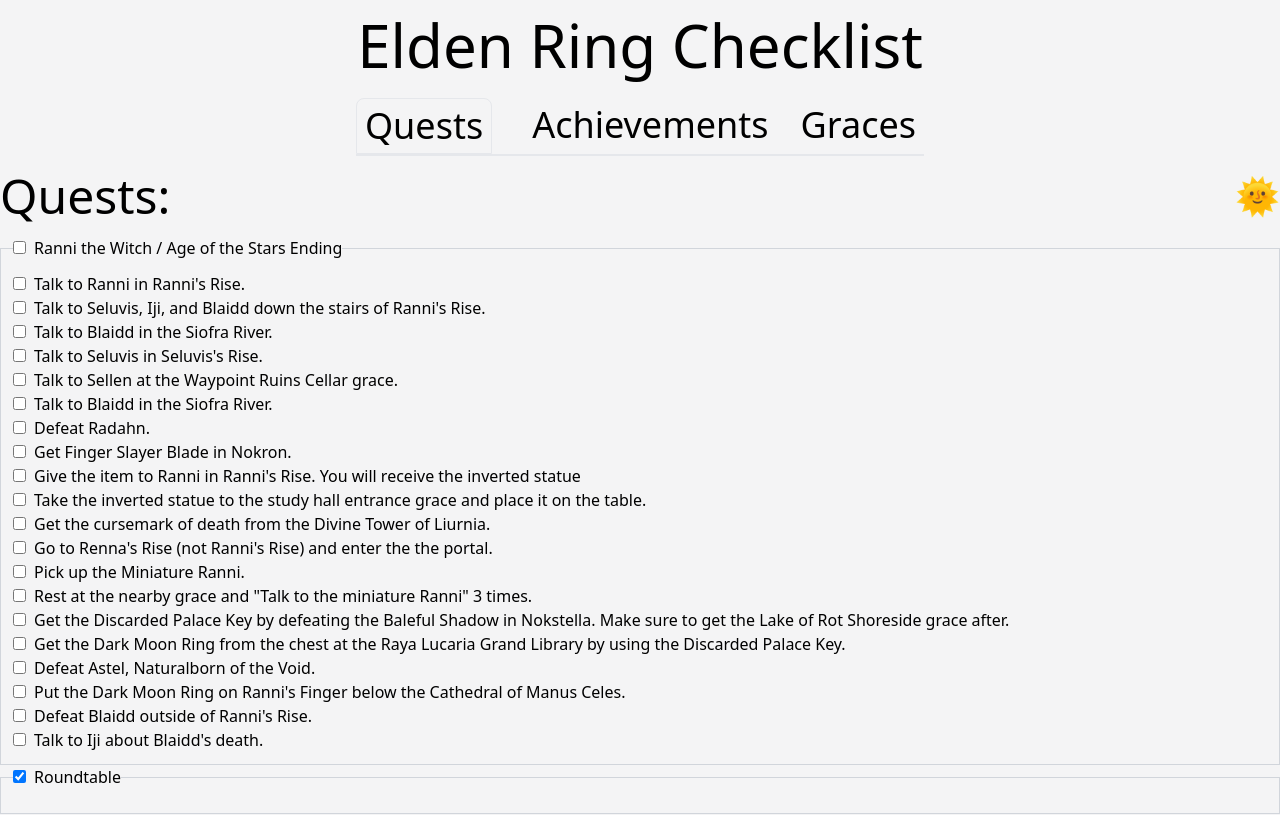
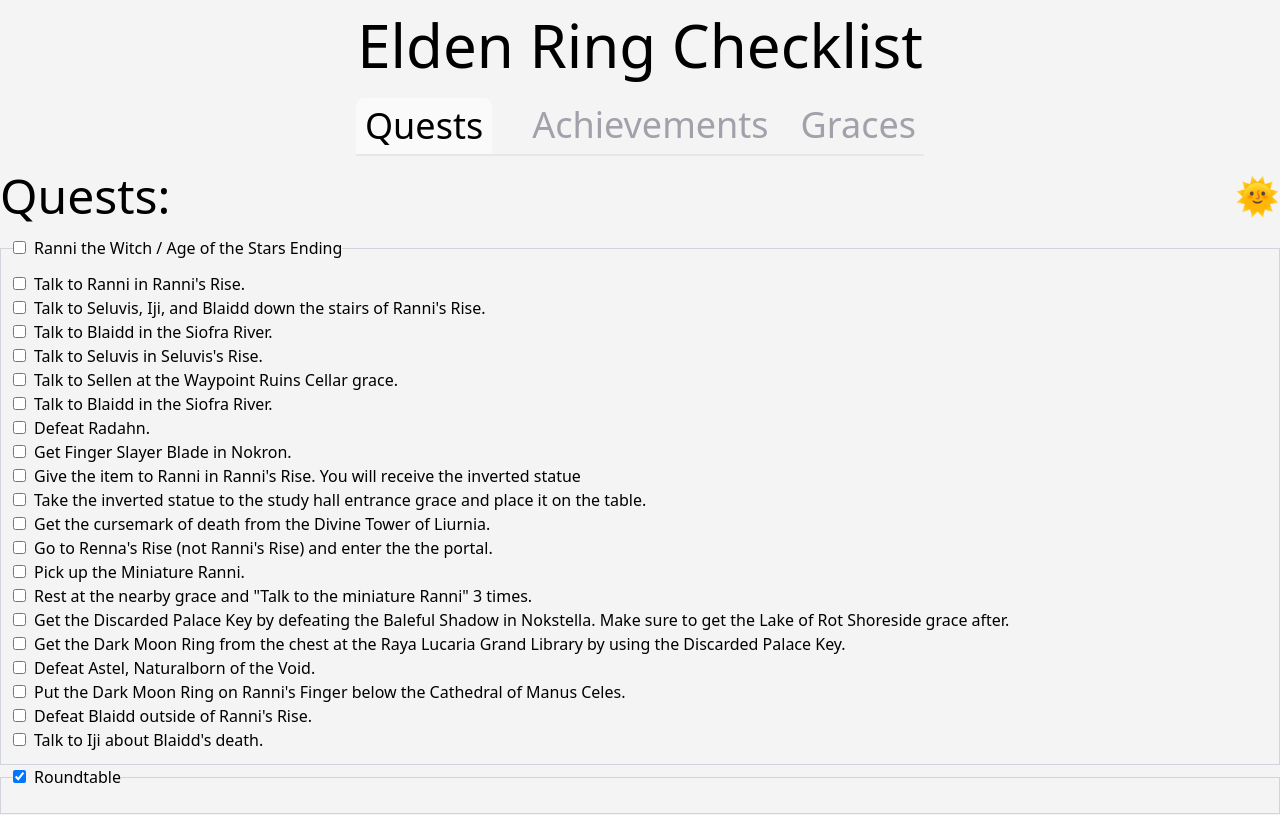
Before and after one commit to Gobluebro/Elden-Ring-Checklist, a Next.js app: page / in a window 1280 px wide. Shown: the top 815 px of the page. Built offline with nearby package versions, Linux system fonts and the light colour scheme.

Commit message:
Add some colors for light mode

```diff
--- a/components/tabBar.tsx
+++ b/components/tabBar.tsx
@@ -10,9 +10,9 @@ const TabBar = (props: Props) => {
   const { currentTab, setCurrentTab } = props;
 
   const focusedTabStyles =
-    "border rounded-t-lg dark:bg-zinc-700 dark:border-zinc-700";
+    "border rounded-t-lg bg-zinc-50 border-zinc-50 dark:bg-zinc-700 dark:border-zinc-700";
 
-  const unfocusedTabStyles = "dark:text-zinc-400";
+  const unfocusedTabStyles = "text-zinc-400 dark:text-zinc-400";
 
   return (
     <nav>
```
